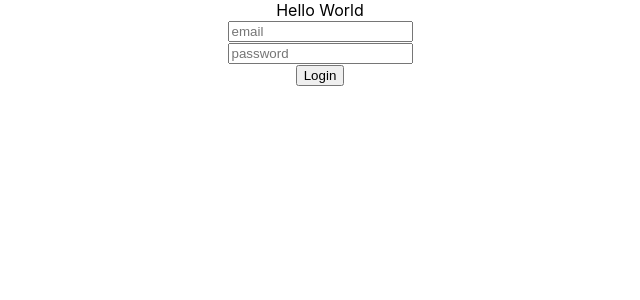
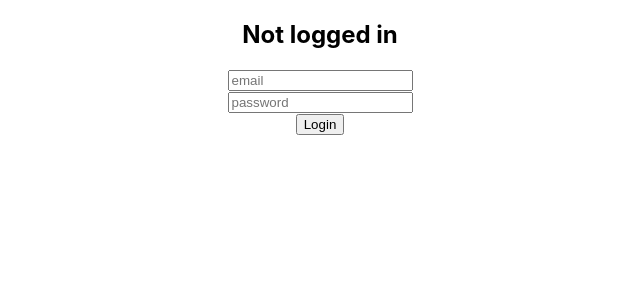
Before and after one commit to Cl3arglass/poke-lo-key, a React (Create React App) app: page / in a window 1280 px wide. Shown: the top 300 px of the page, without its empty margins (320-960 px from the left). Built offline with nearby package versions, Linux system fonts and the light colour scheme.

Commit message:
display current user name and set state with user data

```diff
--- a/src/App.js
+++ b/src/App.js
@@ -42,16 +42,28 @@ class App extends React.Component {
 
     fetch("http://localhost:3001/api/login", headers)
        .then(result => result.json())
-       .then(console.log)
+       .then(userJSON => {
+         if (userJSON.error) {
+            alert(userJSON.error)
+         } else {
+            this.setState({
+              currentUser: userJSON
+            })
+         }
+       })
        .catch(console.log)
   }
 
 
 
   render() {
+    const { currentUser } = this.state
     return (
       <div className="App">
-        Hello World
+        <h2>{ currentUser ?
+          `Logged in as ${currentUser.name}` :
+           "Not logged in"
+        }</h2>
         <Login
           handleLoginFormChange={this.handleLoginFormChange}
           handleLoginFormSubmit={this.handleLoginFormSubmit}
```
